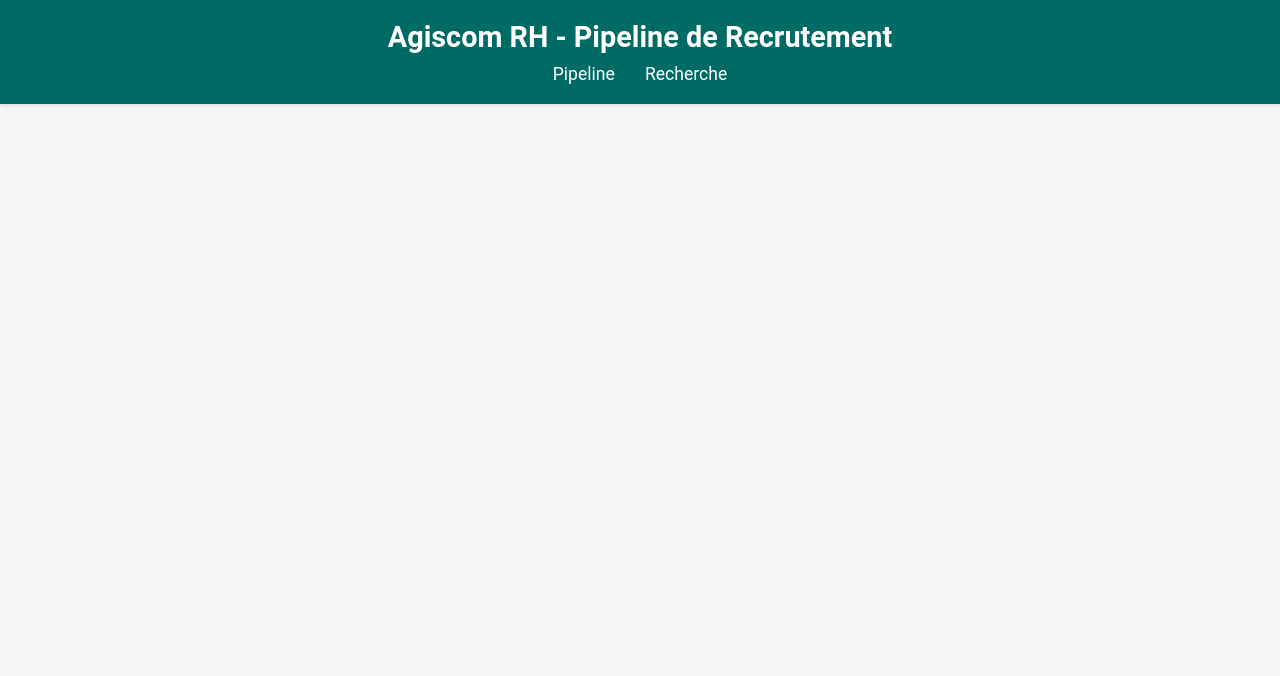
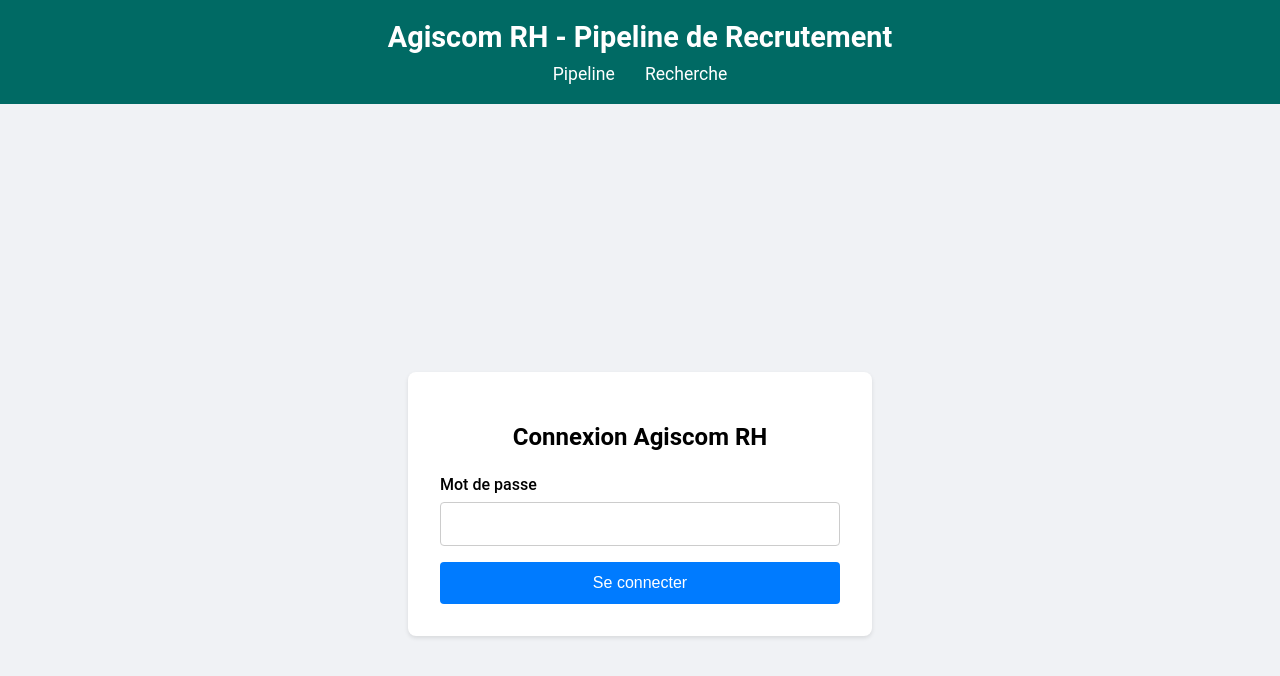
Before and after one commit to Promos77/drh, a React (Create React App) app: page /login in a window 1280 px wide. Shown: the top 676 px of the page. Built offline with nearby package versions, Linux system fonts and the light colour scheme.

Commit message:
mise à jour
mise à jour

```diff
--- a/src/App.js
+++ b/src/App.js
@@ -1,21 +1,45 @@
 import React from 'react';
 import GlobalStyle from './styles/GlobalStyle';
 import Header from './components/layout/Header';
-import { BrowserRouter as Router, Route, Routes } from 'react-router-dom';
+import { BrowserRouter as Router, Route, Routes, Navigate } from 'react-router-dom';
 import Pipeline from './components/pipeline/Pipeline';
 import SearchPage from './pages/SearchPage';
+import LoginPage from './pages/LoginPage';
+import { AuthProvider } from './context/AuthContext';
+import { SearchProvider } from './context/SearchContext';
+import ProtectedRoute from './ProtectedRoute';
 
 function App() {
   return (
     <Router>
+      <AuthProvider>
+        <SearchProvider>
           <GlobalStyle />
           <Header />
           <main>
             <Routes>
-          <Route path="/" element={<Pipeline />} />
-          <Route path="/search" element={<SearchPage />} />
+              <Route path="/login" element={<LoginPage />} />
+              <Route
+                path="/"
+                element={
+                  <ProtectedRoute>
+                    <Pipeline />
+                  </ProtectedRoute>
+                }
+              />
+              <Route
+                path="/search"
+                element={
+                  <ProtectedRoute>
+                    <SearchPage />
+                  </ProtectedRoute>
+                }
+              />
+              <Route path="*" element={<Navigate to="/" replace />} />
             </Routes>
           </main>
+        </SearchProvider>
+      </AuthProvider>
     </Router>
   );
 }
--- /dev/null
+++ b/src/ProtectedRoute.js
@@ -0,0 +1,18 @@
+import { useAuth } from './context/AuthContext';
+import { useNavigate, useLocation } from 'react-router-dom';
+
+const ProtectedRoute = ({ children }) => {
+  const { isAuthenticated } = useAuth();
+  const location = useLocation();
+  const navigate = useNavigate();
+
+  if (!isAuthenticated) {
+    // Redirige vers la page de login en gardant la route actuelle en mémoire
+    navigate('/login', { state: { from: location }, replace: true });
+    return null;
+  }
+
+  return children;
+};
+
+export default ProtectedRoute;
--- a/src/components/pipeline/Pipeline.js
+++ b/src/components/pipeline/Pipeline.js
@@ -1,37 +1,10 @@
-import React, { useState, useCallback } from 'react';
+import React, { useCallback } from 'react';
 import styled from 'styled-components';
 import { DragDropContext } from '@hello-pangea/dnd';
 import Column from './Column';
 import CVUpload from './CVUpload';
 import { v4 as uuidv4 } from 'uuid';
 
-const initialColumns = {
-  'sourced': {
-    id: 'sourced',
-    title: 'Sourced',
-    candidates: [],
-  },
-  'screening': {
-    id: 'screening',
-    title: 'Screening',
-    candidates: [],
-  },
-  'interview': {
-    id: 'interview',
-    title: 'Interview',
-    candidates: [],
-  },
-  'offer': {
-    id: 'offer',
-    title: 'Offer',
-    candidates: [],
-  },
-  'hired': {
-    id: 'hired',
-    title: 'Hired',
-    candidates: [],
-  },
-};
 
 const PipelineContainer = styled.div`
   display: flex;
@@ -39,11 +12,23 @@
   padding: 20px;
 `;
 
-const Pipeline = () => {
-  const [columns, setColumns] = useState(initialColumns);
+const Pipeline = ({ columns, setColumns }) => {
 
-  const handleAddCandidate = useCallback((candidateData) => {
+  const handleAddCandidate = useCallback(async (candidateData) => {
+    // eslint-disable-next-line react-hooks/exhaustive-deps
     const newCandidate = { id: uuidv4(), ...candidateData };
+
+    try {
+      const response = await fetch('/api/save-candidate', {
+        method: 'POST',
+        headers: { 'Content-Type': 'application/json' },
+        body: JSON.stringify(newCandidate),
+      });
+
+      if (!response.ok) {
+throw new Error("Échec de l'enregistrement du candidat");
+      }
+
       setColumns((prevColumns) => ({
         ...prevColumns,
         'sourced': {
@@ -51,9 +36,13 @@
           candidates: [...prevColumns['sourced'].candidates, newCandidate],
         },
       }));
-  }, []);
+    } catch (err) {
+console.error("Erreur lors de l'enregistrement:", err);
+      // Gestion de l'erreur (notification utilisateur, rollback, etc.)
+    }
+  }, [setColumns]);
 
-  const onDragEnd = (result) => {
+  const onDragEnd = async (result) => {
     const { source, destination } = result;
 
     if (!destination) {
@@ -101,6 +90,30 @@
         [newStartColumn.id]: newStartColumn,
         [newEndColumn.id]: newEndColumn,
       });
+
+      // Envoie la mise à jour au backend
+      try {
+        const response = await fetch('/api/save-candidate', {
+          method: 'POST',
+          headers: { 'Content-Type': 'application/json' },
+          body: JSON.stringify({
+            id: removed.id,
+            status: destination.droppableId
+          }),
+        });
+
+        if (!response.ok) {
+          throw new Error('Échec de la mise à jour du candidat');
+        }
+      } catch (err) {
+        console.error('Erreur lors de la mise à jour:', err);
+        // Réinitialise l'état en cas d'échec
+        setColumns({
+          ...columns,
+          [startColumn.id]: startColumn,
+          [endColumn.id]: endColumn,
+        });
+      }
     }
   };
 
--- /dev/null
+++ b/src/context/AuthContext.js
@@ -0,0 +1,40 @@
+import React, { createContext, useContext, useState, useEffect } from 'react';
+
+const AuthContext = createContext();
+
+export const AuthProvider = ({ children }) => {
+  const [isAuthenticated, setIsAuthenticated] = useState(false);
+
+  useEffect(() => {
+    // Vérifie si l'utilisateur est déjà connecté via localStorage
+    const savedAuth = localStorage.getItem('isAuthenticated');
+    if (savedAuth === 'true') {
+      setIsAuthenticated(true);
+    }
+  }, []);
+
+  const login = (password) => {
+    // Mot de passe secret pour l'authentification
+    const secretPassword = "AgiscomRH2025!";
+
+    if (password === secretPassword) {
+      setIsAuthenticated(true);
+      localStorage.setItem('isAuthenticated', 'true');
+      return true;
+    }
+    return false;
+  };
+
+  const logout = () => {
+    setIsAuthenticated(false);
+    localStorage.removeItem('isAuthenticated');
+  };
+
+  return (
+    <AuthContext.Provider value={{ isAuthenticated, login, logout }}>
+      {children}
+    </AuthContext.Provider>
+  );
+};
+
+export const useAuth = () => useContext(AuthContext);
--- /dev/null
+++ b/src/context/SearchContext.js
@@ -0,0 +1,61 @@
+import React, { createContext, useContext, useState, useEffect } from 'react';
+
+const SearchContext = createContext();
+
+export const SearchProvider = ({ children }) => {
+  const [searchResults, setSearchResults] = useState([]);
+  const [searchParams, setSearchParams] = useState({
+    query: '',
+    filters: {}
+  });
+
+  useEffect(() => {
+    // Charger les paramètres de recherche précédents depuis localStorage
+    const savedParams = localStorage.getItem('lastSearchParams');
+    if (savedParams) {
+      setSearchParams(JSON.parse(savedParams));
+    }
+  }, []);
+
+  const performSearch = async (params) => {
+    try {
+      const response = await fetch('/api/search', {
+        method: 'POST',
+        headers: { 'Content-Type': 'application/json' },
+        body: JSON.stringify(params),
+      });
+
+      if (!response.ok) {
+        throw new Error('Échec de la recherche');
+      }
+
+      const results = await response.json();
+      setSearchResults(results);
+      setSearchParams(params);
+
+      // Sauvegarder les paramètres dans localStorage
+      localStorage.setItem('lastSearchParams', JSON.stringify(params));
+    } catch (err) {
+      console.error('Erreur lors de la recherche:', err);
+      // Réinitialiser les résultats en cas d'erreur
+      setSearchResults([]);
+    }
+  };
+
+  const clearSearch = () => {
+    setSearchResults([]);
+    setSearchParams({
+      query: '',
+      filters: {}
+    });
+    localStorage.removeItem('lastSearchParams');
+  };
+
+  return (
+    <SearchContext.Provider value={{ searchResults, searchParams, performSearch, clearSearch }}>
+      {children}
+    </SearchContext.Provider>
+  );
+};
+
+export const useSearch = () => useContext(SearchContext);
--- /dev/null
+++ b/src/pages/LoginPage.js
@@ -0,0 +1,98 @@
+import React, { useState } from 'react';
+import { useAuth } from '../context/AuthContext';
+import { useNavigate } from 'react-router-dom';
+
+const LoginPage = () => {
+  const [password, setPassword] = useState('');
+  const [error, setError] = useState('');
+  const { login } = useAuth();
+  const navigate = useNavigate();
+
+  const handleSubmit = (e) => {
+    e.preventDefault();
+
+    if (login(password)) {
+      navigate('/');
+    } else {
+      setError('Mot de passe incorrect');
+    }
+  };
+
+  return (
+    <div style={{
+      display: 'flex',
+      justifyContent: 'center',
+      alignItems: 'center',
+      height: '100vh',
+      backgroundColor: '#f0f2f5'
+    }}>
+      <div style={{
+        backgroundColor: 'white',
+        padding: '2rem',
+        borderRadius: '8px',
+        boxShadow: '0 2px 4px rgba(0,0,0,0.1)',
+        width: '100%',
+        maxWidth: '400px'
+      }}>
+        <h2 style={{
+          textAlign: 'center',
+          marginBottom: '1.5rem'
+        }}>Connexion Agiscom RH</h2>
+
+        <form onSubmit={handleSubmit} style={{
+          display: 'flex',
+          flexDirection: 'column',
+          gap: '1rem'
+        }}>
+          <div style={{
+            display: 'flex',
+            flexDirection: 'column'
+          }}>
+            <label htmlFor="password" style={{
+              marginBottom: '0.5rem',
+              fontWeight: '500'
+            }}>Mot de passe</label>
+            <input
+              id="password"
+              type="password"
+              value={password}
+              onChange={(e) => setPassword(e.target.value)}
+              required
+              style={{
+                padding: '0.75rem',
+                borderRadius: '4px',
+                border: '1px solid #ccc',
+                fontSize: '1rem'
+              }}
+            />
+          </div>
+
+          {error && (
+            <div style={{
+              color: 'red',
+              textAlign: 'center',
+              fontSize: '0.9rem'
+            }}>{error}</div>
+          )}
+
+          <button
+            type="submit"
+            style={{
+              padding: '0.75rem',
+              backgroundColor: '#007bff',
+              color: 'white',
+              border: 'none',
+              borderRadius: '4px',
+              fontSize: '1rem',
+              cursor: 'pointer'
+            }}
+          >
+            Se connecter
+          </button>
+        </form>
+      </div>
+    </div>
+  );
+};
+
+export default LoginPage;
```
Also changed, not shown: api/save-candidate.js (+17 -2 lines), src/pages/PipelinePage.js (+25 -4 lines). Lines whose indentation alone changed are shown as unchanged.
